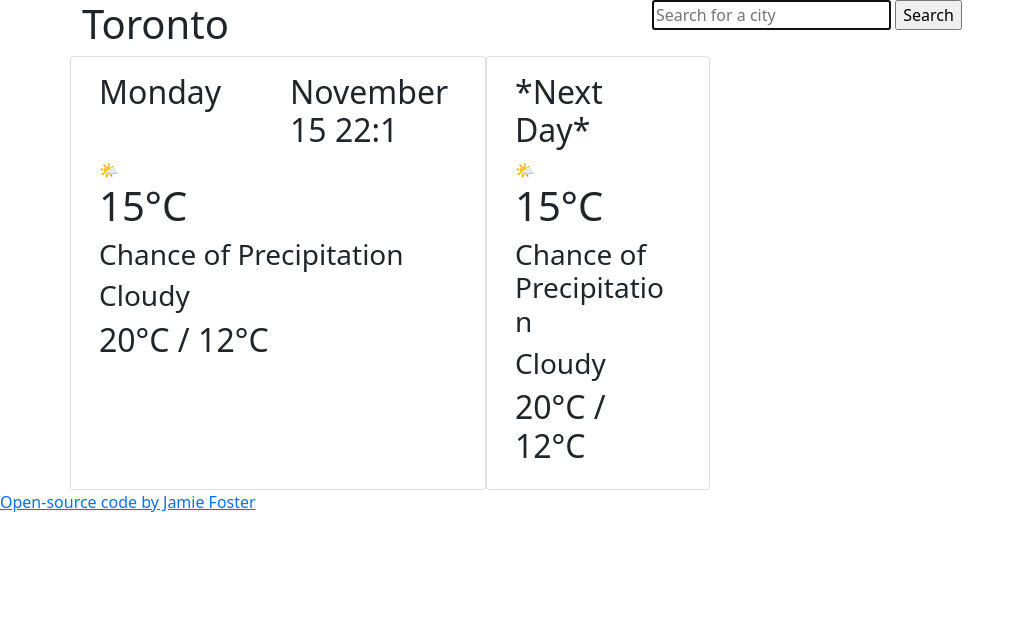
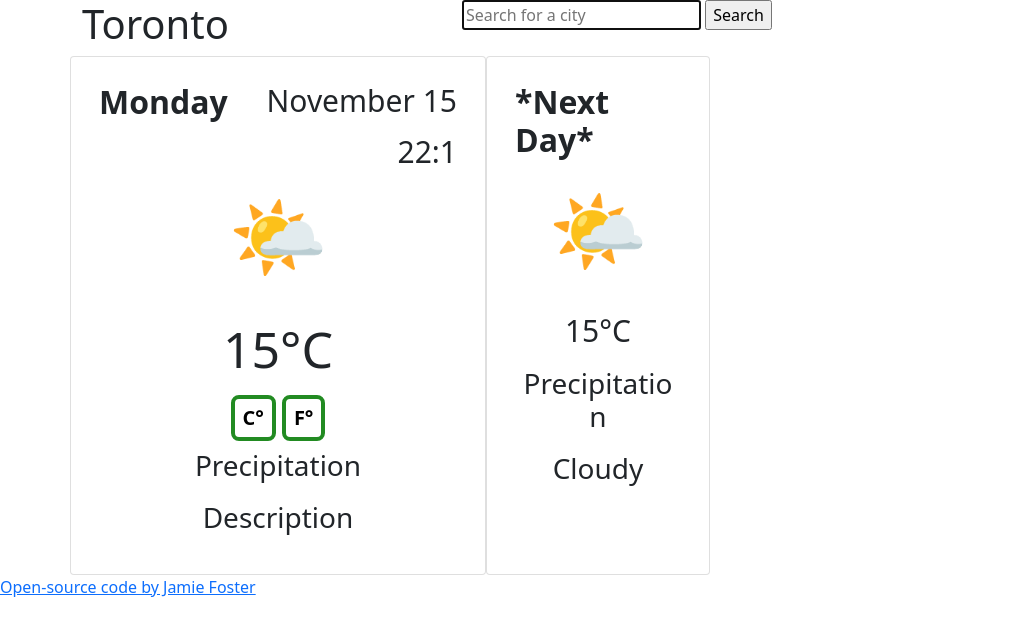
Before and after one commit to Jamie-F42/Weather-App, a plain HTML site: page index.html in a window 1280 px wide. Shown: the whole page, without its empty margins (0-1025 px from the left). Drawn offline with nearby package versions, Linux system fonts and the light colour scheme.

Commit message:
fixed css and java links and added temperature unit buttons

```diff
--- a/index.html
+++ b/index.html
@@ -5,7 +5,7 @@
     <meta http-equiv="X-UA-Compatible" content="IE=edge" />
     <meta name="viewport" content="width=device-width, initial-scale=1.0" />
     <title>Document</title>
-    <link href="styles.css" />
+    <link rel="stylesheet" href="style.css" />
     <link
       href="https://cdn.jsdelivr.net/npm/bootstrap@5.1.1/dist/css/bootstrap.min.css"
       rel="stylesheet"
@@ -17,10 +17,10 @@
   <body>
     <div class="container">
       <div class="row">
-        <h1 class="col-6" id="city">
+        <h1 class="col-4" id="city">
           Toronto
         </h1>
-        <form class="col-6" id="city-search">
+        <form class="col-8" id="city-search">
           <input
             type="text"
             placeholder="Search for a city"
@@ -30,38 +30,35 @@
           />
           <input type="submit" value="Search" />
         </form>
-        <datalist id="datalistOptions">
-          <option value="Toronto"> </option>
-          <option value="New York"> </option>
-          <option value="Seattle"> </option>
-          <option value="Los Angeles"> </option>
-          <option value="Chicago"> </option>
-        </datalist>
       </div>
       <div class="row">
-        <div class="card col-8" style="width: 26rem;">
+        <div class="card g-col-8" style="width: 26rem;">
           <div class="card-body">
             <div class="row">
-              <h2 class="card-title col" id="weekday">Monday</h2>
-              <h2 class="date col" id="date-time">Sept. 20th 12:00</h2>
+              <h2 class="card-title col-5" id="weekday">Tuesday</h2>
+              <h2 class="date col-7" id="monthNumber">Sept. 20th </h2>
+            </div>
+            <div class= "row">
+            <div class="date-time col" id="time">12:00</div>
             </div>
             <div class="emoji">🌤</div>
-            <h1 class="main-card" id="temperatureDegrees">15°C</h1>
-            <h3 class="main-weather main-card">Chance of Precipitation</h3>
-            <h3 class="secondary-weather main-card">Cloudy</h3>
-            <h2 class="high-low main-card">20°C / 12°C</h2>
+            <h1 class="main-card temperature-a" id="temperatureDegrees">15°C</h1>
+            <div class="container unit-buttons">
+            <button class="unit" id="celsius">C°</button><button class="unit" id="fahrenheit">F°</button>
+           </div>
+            <h3 class="main-weather main-card" id="precipitation">Precipitation</h3>
+            <h3 class="secondary-weather main-card" id="description">Description</h3>
           </div>
         </div>
-        <div class="card col-4" style="width: 14rem;">
+        <div class="card g-col-4" style="width: 14rem;">
           <div class="card-body">
             <div class="row">
               <h2 class="card-title col">*Next Day*</h2>
             </div>
             <div class="emoji">🌤</div>
-            <h1 class="temperature main-card">15°C</h1>
-            <h3 class="main-weather main-card">Chance of Precipitation</h3>
+            <h1 class="temperature-b main-card">15°C</h1>
+            <h3 class="main-weather main-card">Precipitation</h3>
             <h3 class="secondary-weather main-card">Cloudy</h3>
-            <h2 class="high-low main-card">20°C / 12°C</h2>
           </div>
         </div>
       </div>
--- a/index.js
+++ b/index.js
@@ -41,8 +41,10 @@ let months = [
 ];
 let month = months[now.getMonth()];
 
+
 dayOfTheWeek.innerHTML = `${day}`;
-dateTime.innerHTML = `${month} ${date} ${hours}:${minutes}`;
+monthNumber.innerHTML = `${month} ${date}`;
+time.innerHTML = `${hours}:${minutes}`;
 
 function displayWeatherCondition(response) {
   document.querySelector("#city").innerHTML = response.data.name;
--- a/style.css
+++ b/style.css
@@ -1,5 +1,5 @@
 h1 {
-  text-align: center;
+  text-align: left;
   margin: 0 auto;
   width: 100%;
 }
@@ -20,7 +20,42 @@ h1 {
 }
 .date {
   text-align: right;
+  font-size: 30px;
 }
 .card-title {
   font-weight: bold;
 }
+.date-time {
+  text-align: right;
+  float: right;
+  font-size: 30px;
+  font-weight: 500px;
+}
+.temperature-a{
+  font-size: 50px;
+  font-weight:500;
+}
+.temperature-b{
+font-size: 30px;
+font-weight: 500;
+}
+.unit-buttons{
+  display:block;
+  margin:0;
+  text-align: center;
+}
+.unit{
+  display:inline;
+  text-align: center;
+  margin:3px;
+  padding: 4px 8px 4px 8px;
+  background-color: transparent;
+  color:black;
+  border-radius: 8px;
+  border-color: forestgreen;
+  border-width: 4px;
+  border-style:solid;
+  align-items:center;
+  font-size: 20px;
+  font-weight: bold;
+}
```
